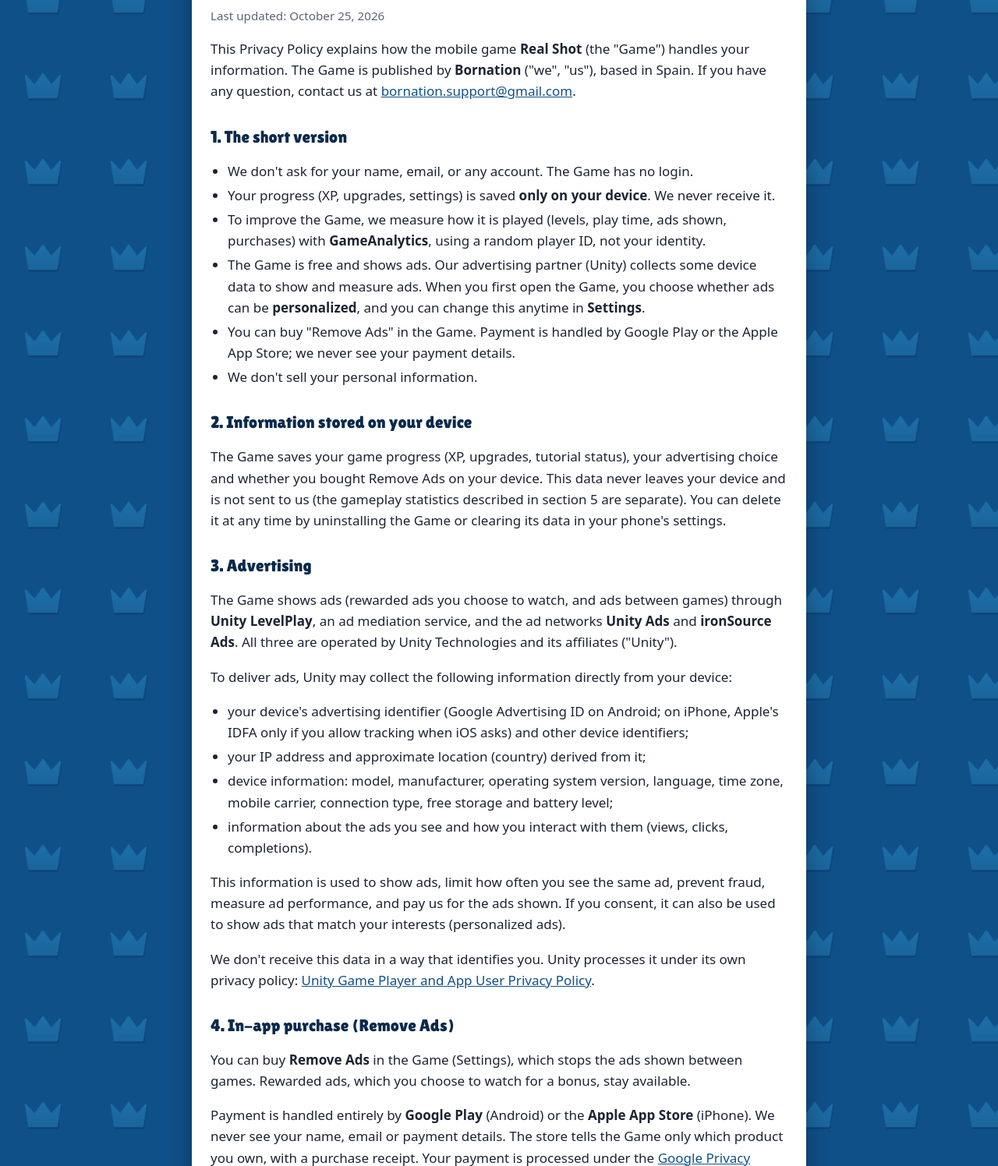
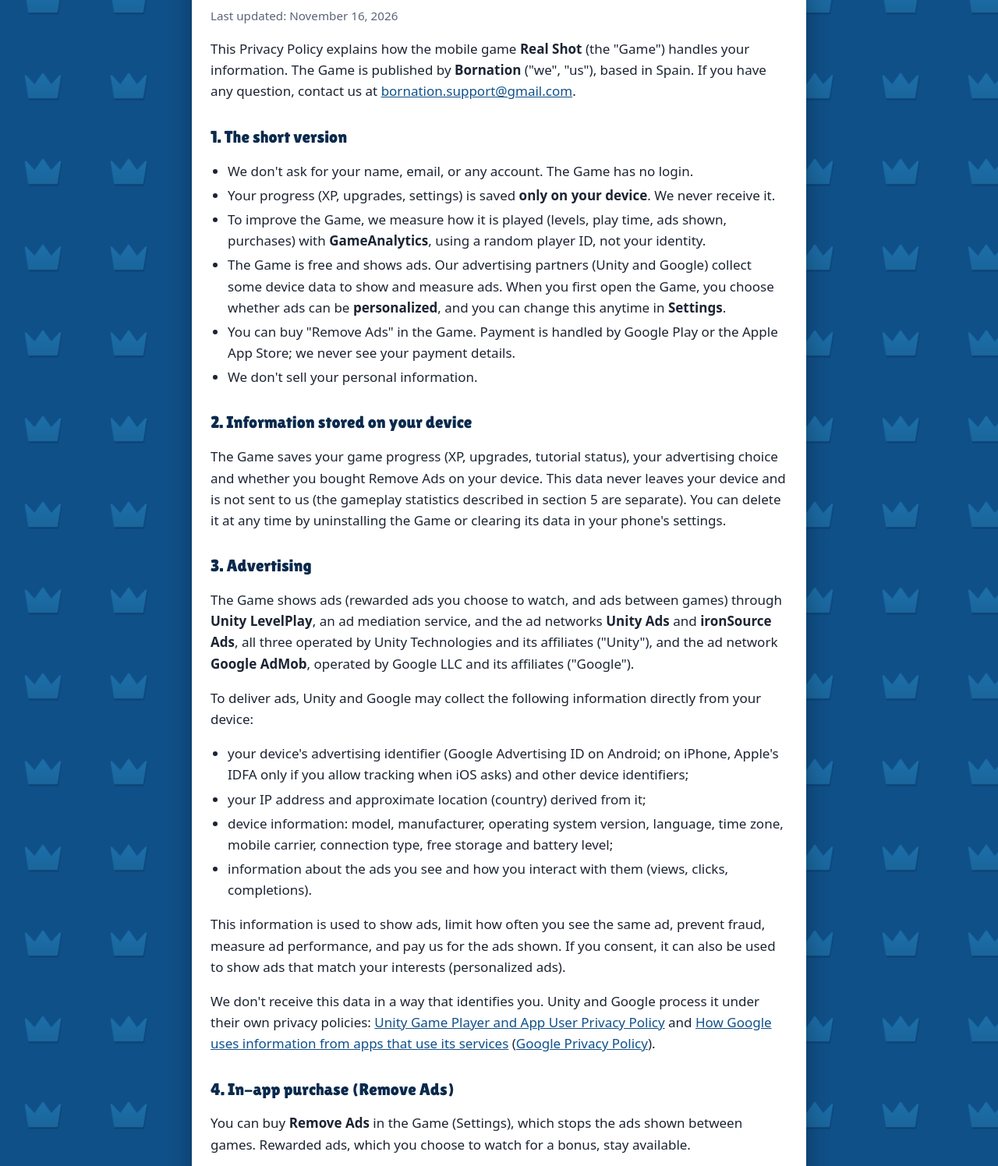
Before and after one commit to bornationgames/bornationgames.github.io, a plain HTML site: page privacy.html in a window 1280 px wide. Shown: the part 275-1771 px from the top of the page at 78% size. Drawn offline with Linux system fonts and the light colour scheme.

Commit message:
Add Google AdMob: app-ads.txt line and privacy policy

```diff
--- a/privacy.html
+++ b/privacy.html
@@ -17,7 +17,7 @@
 
     <main class="card">
       <h1>Privacy Policy</h1>
-      <p class="muted">Last updated: October 25, 2026</p>
+      <p class="muted">Last updated: November 16, 2026</p>
 
       <p>This Privacy Policy explains how the mobile game <strong>Real Shot</strong> (the "Game") handles your
         information. The Game is published by <strong>Bornation</strong> ("we", "us"), based in Spain.
@@ -29,7 +29,7 @@
         <li>Your progress (XP, upgrades, settings) is saved <strong>only on your device</strong>. We never receive it.</li>
         <li>To improve the Game, we measure how it is played (levels, play time, ads shown, purchases) with
           <strong>GameAnalytics</strong>, using a random player ID, not your identity.</li>
-        <li>The Game is free and shows ads. Our advertising partner (Unity) collects some device data to show and
+        <li>The Game is free and shows ads. Our advertising partners (Unity and Google) collect some device data to show and
           measure ads. When you first open the Game, you choose whether ads can be <strong>personalized</strong>,
           and you can change this anytime in <strong>Settings</strong>.</li>
         <li>You can buy "Remove Ads" in the Game. Payment is handled by Google Play or the Apple App Store; we never see your payment details.</li>
@@ -46,9 +46,10 @@
       <h2>3. Advertising</h2>
       <p>The Game shows ads (rewarded ads you choose to watch, and ads between games) through
         <strong>Unity LevelPlay</strong>, an ad mediation service, and the ad networks <strong>Unity Ads</strong>
-        and <strong>ironSource Ads</strong>. All three are operated by Unity Technologies and its affiliates
-        ("Unity").</p>
-      <p>To deliver ads, Unity may collect the following information directly from your device:</p>
+        and <strong>ironSource Ads</strong>, all three operated by Unity Technologies and its affiliates
+        ("Unity"), and the ad network <strong>Google AdMob</strong>, operated by Google LLC and its affiliates
+        ("Google").</p>
+      <p>To deliver ads, Unity and Google may collect the following information directly from your device:</p>
       <ul>
         <li>your device's advertising identifier (Google Advertising ID on Android; on iPhone, Apple's IDFA only if
           you allow tracking when iOS asks) and other device identifiers;</li>
@@ -60,8 +61,10 @@
       <p>This information is used to show ads, limit how often you see the same ad, prevent fraud, measure
         ad performance, and pay us for the ads shown. If you consent, it can also be used to show ads
         that match your interests (personalized ads).</p>
-      <p>We don't receive this data in a way that identifies you. Unity processes it under its own privacy
-        policy: <a href="https://unity.com/legal/game-player-and-app-user-privacy-policy" target="_blank" rel="noopener">Unity Game Player and App User Privacy Policy</a>.</p>
+      <p>We don't receive this data in a way that identifies you. Unity and Google process it under their own
+        privacy policies: <a href="https://unity.com/legal/game-player-and-app-user-privacy-policy" target="_blank" rel="noopener">Unity Game Player and App User Privacy Policy</a>
+        and <a href="https://policies.google.com/technologies/partner-sites" target="_blank" rel="noopener">How Google uses information from apps that use its services</a>
+        (<a href="https://policies.google.com/privacy" target="_blank" rel="noopener">Google Privacy Policy</a>).</p>
 
       <h2>4. In-app purchase (Remove Ads)</h2>
       <p>You can buy <strong>Remove Ads</strong> in the Game (Settings), which stops the ads shown between games.
@@ -120,7 +123,7 @@
         <table>
           <tr><th>Purpose</th><th>Legal basis</th></tr>
           <tr><td>Personalized ads</td><td>Your consent (you can withdraw it anytime in Settings)</td></tr>
-          <tr><td>Showing non-personalized ads, fraud prevention, ad measurement</td><td>Legitimate interest in funding a free game, and Unity's legitimate interest as described in its privacy policy</td></tr>
+          <tr><td>Showing non-personalized ads, fraud prevention, ad measurement</td><td>Legitimate interest in funding a free game, and Unity's and Google's legitimate interests as described in their privacy policies</td></tr>
           <tr><td>Game analytics with a random player ID (section 5)</td><td>Our legitimate interest in understanding how the Game is played, fixing errors and measuring our marketing. You can object anytime by emailing us.</td></tr>
           <tr><td>Using your advertising ID for game analytics</td><td>Your consent (the personalized ads choice)</td></tr>
           <tr><td>Saving your progress on your device</td><td>Necessary to provide the Game you requested</td></tr>
```
Also changed, not shown: app-ads.txt.
